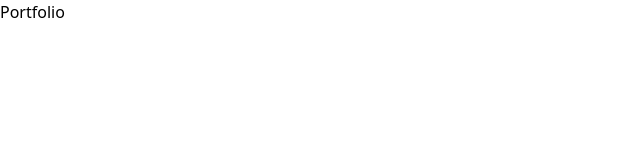
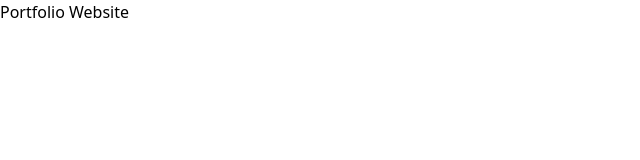
Before and after one commit to balukrs/personal-portfolio, a React (Create React App) app: page / in a window 1280 px wide. Shown: the top 160 px of the page, without its empty margins (0-640 px from the left). Built offline with nearby package versions, Linux system fonts and the light colour scheme.

Commit message:
This is a test

```diff
--- a/src/App.js
+++ b/src/App.js
@@ -1,7 +1,7 @@
 import React from "react";
 
 const App = () => {
-  return <div>Portfolio</div>;
+  return <div>Portfolio Website</div>;
 };
 
 export default App;
```
